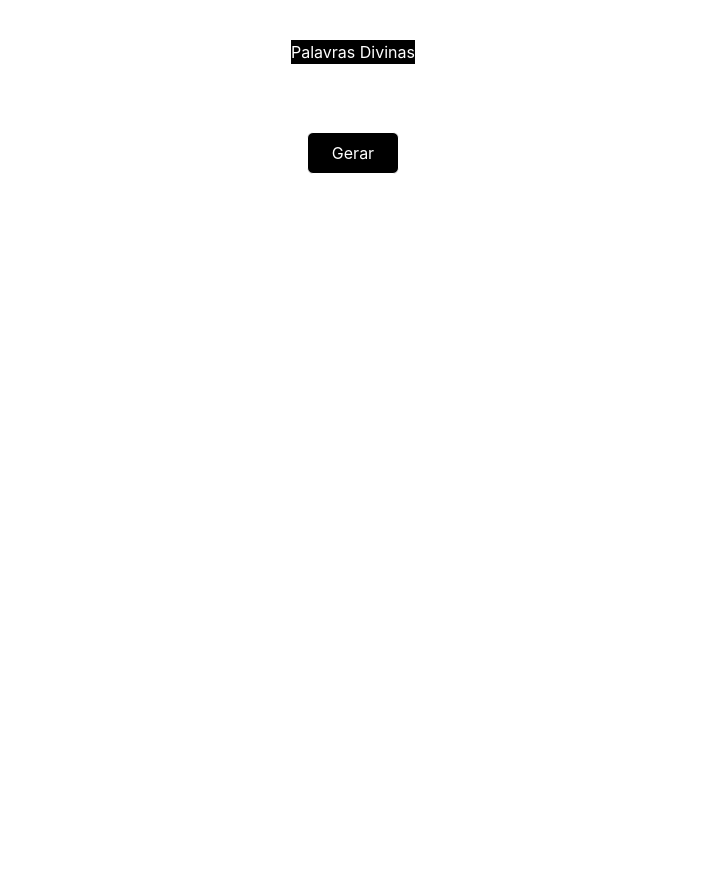
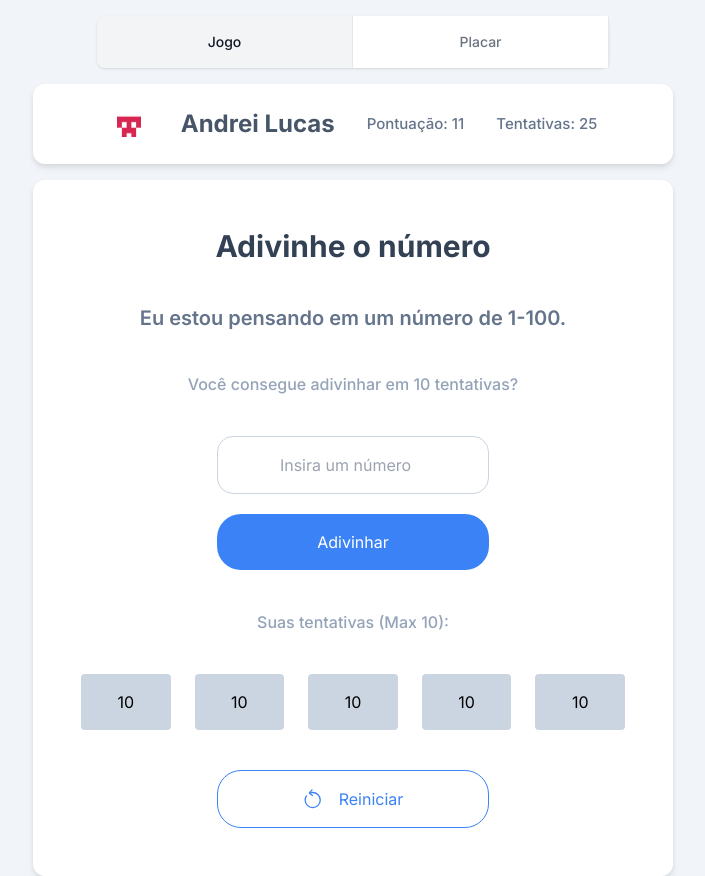
Before and after one commit to Drei08/frontend-guessnumber, a website built with Vite: page src/index.html in a window 1280 px wide. Shown: the whole page, without its empty margins (287-992 px from the left). Before the commit the page ends 840 px from the top, so only its background shows below. Built offline with nearby package versions, Linux system fonts and the light colour scheme.

Commit message:
feat: update index.html

```diff
--- a/src/index.html
+++ b/src/index.html
@@ -9,18 +9,101 @@
     <link rel="preconnect" href="https://fonts.googleapis.com" />
     <link rel="preconnect" href="https://fonts.gstatic.com" crossorigin />
     <link
-      href="https://fonts.googleapis.com/css2?family=Outfit:wght@100..900&family=Poppins:ital,wght@0,100;0,200;0,300;0,400;0,500;0,600;0,700;0,800;0,900;1,100;1,200;1,300;1,400;1,500;1,600;1,700;1,800;1,900&display=swap"
       rel="stylesheet"
-    />
-    <link rel="stylesheet" type="text/css" href="https://cdn.jsdelivr.net/npm/toastify-js/src/toastify.min.css">
+      type="text/css"
+      href="https://cdn.jsdelivr.net/npm/toastify-js/src/toastify.min.css">
+    <link
+      href="https://fonts.googleapis.com/css2?family=Inter:ital,opsz,wght@0,14..32,100..900;1,14..32,100..900&family=Outfit:wght@100..900&family=Sora:wght@100..800&display=swap"
+      rel="stylesheet">
   </head>
-  <body class="h-[100vh] min-h-screen flex flex-col items-center px-4 dark:bg-gray-222 text-white text-center mt-10">
-    <h1 class="bg-black">Palavras Divinas</h1>
-    <h2 class="mt-7 bg-black" id="versiculos"></h2>
-    <button type="submit"
-      class="bg-black border border-white px-6 py-2 rounded-md hover:bg-white hover:text-gray-900 transition mt-10"
-      onclick="fetchData()">Gerar</button>
+  <body class="bg-slate-100 min-h-screen w-screen flex flex-col gap-4 pt-4">
+    <ul
+        class="text-sm font-medium text-center text-gray-500 rounded-lg shadow sm:flex dark:divide-gray-700 dark:text-gray-400 max-w-lg min-w-[300px] w-[50vw] m-auto"
+      >
+        <li class="w-full focus-within:z-10">
+          <a
+            href="/"
+            class="inline-block w-full p-4 text-gray-900 bg-gray-100 border-r border-gray-200 dark:border-gray-700 rounded-s-lg focus:ring-4 focus:ring-blue-300 active focus:outline-none dark:bg-gray-700 dark:text-white"
+            aria-current="page"
+            >Jogo</a
+          >
+        </li>
+        <li class="w-full focus-within:z-10">
+          <a
+            href="/placar"
+            class="inline-block w-full p-4 bg-white border-r border-gray-200 dark:border-gray-700 hover:text-gray-700 hover:bg-gray-50 focus:ring-4 focus:ring-blue-300 focus:outline-none dark:hover:text-white dark:bg-gray-800 dark:hover:bg-gray-700"
+            >Placar</a
+          >
+        </li>
+      </ul>
+
+      <header
+        class="bg-white w-[50vw] m-auto rounded-xl drop-shadow-md p-6 flex justify-center items-center gap-8 ">
+        <img
+          class="w-[40px] h-[25px]" src="place.png" alt="git picture" />
+        <h1 class="text-2xl font-bold text-slate-600">
+          Andrei Lucas
+        </h1>
+        <h3 class="text-[15px] font-medium text-slate-500">
+          Pontuação: 11
+        </h3>
+        <h3 class="text-[15px] font-medium text-slate-500">
+          Tentativas: 25
+        </h3>
+      </header>
+
+      <main class="bg-white w-[50vw] m-auto min-h-[500px] rounded-xl drop-shadow-md p-12 flex flex-col gap-10">
+        <h1 class="text-3xl font-bold text-slate-700 text-center">
+          Adivinhe o número
+        </h1>
+        <h2 class="text-xl font-semibold text-slate-500 text-center">
+          Eu estou pensando em um número de 1-100.
+        </h2>
+        <h3 class="text-base font-medium text-slate-400 text-center">
+          Você consegue adivinhar em 10 tentativas?
+        </h3>
+
+      <form class="flex flex-col gap-6" onsubmit="advinharNumero(event)">
+        <div class="flex flex-col justify-center items-center gap-5">
+          <input
+            class="p-4 border border-slate-300 rounded-2xl text-center w-1/2"
+            placeholder="Insira um número"
+            type="number">
+
+          <button
+            class="bg-blue-500 text-white rounded-3xl p-4 w-1/2"
+            type="submit">
+              Adivinhar
+          </button>
+        </div>
+      </form>
+
+      <h3 class="text-base font-medium text-slate-400 text-center">
+        Suas tentativas (Max 10):
+      </h3>
+
+      <div class="grid grid-cols-5 gap-6">
+        <div class="bg-slate-300 rounded text-center p-4">10</div>
+        <div class="bg-slate-300 rounded text-center p-4">10</div>
+        <div class="bg-slate-300 rounded text-center p-4">10</div>
+        <div class="bg-slate-300 rounded text-center p-4">10</div>
+        <div class="bg-slate-300 rounded text-center p-4">10</div>
+      </div>
+
+      <div class="flex flex-col justify-center items-center">
+        <button
+          class="text-blue-500 border border-blue-500 rounded-3xl flex justify-center items-center p-4 gap-4 w-1/2"
+          type="submit">
+          <img class="w-[20px] h-[20px]" src="refresh.svg" alt="refresh picture">
+            Reiniciar
+        </button>
+      </div>
+
+    </main>
   </body>
-  <script type="text/javascript" src="https://cdn.jsdelivr.net/npm/toastify-js"></script>
+  <script
+    type="text/javascript"
+    src="https://cdn.jsdelivr.net/npm/toastify-js">
+  </script>
   <script type="module" src="./js/main.js"></script>
 </html>
```
Also changed, not shown: src/public/place.png (added), src/public/refresh.svg (added).
